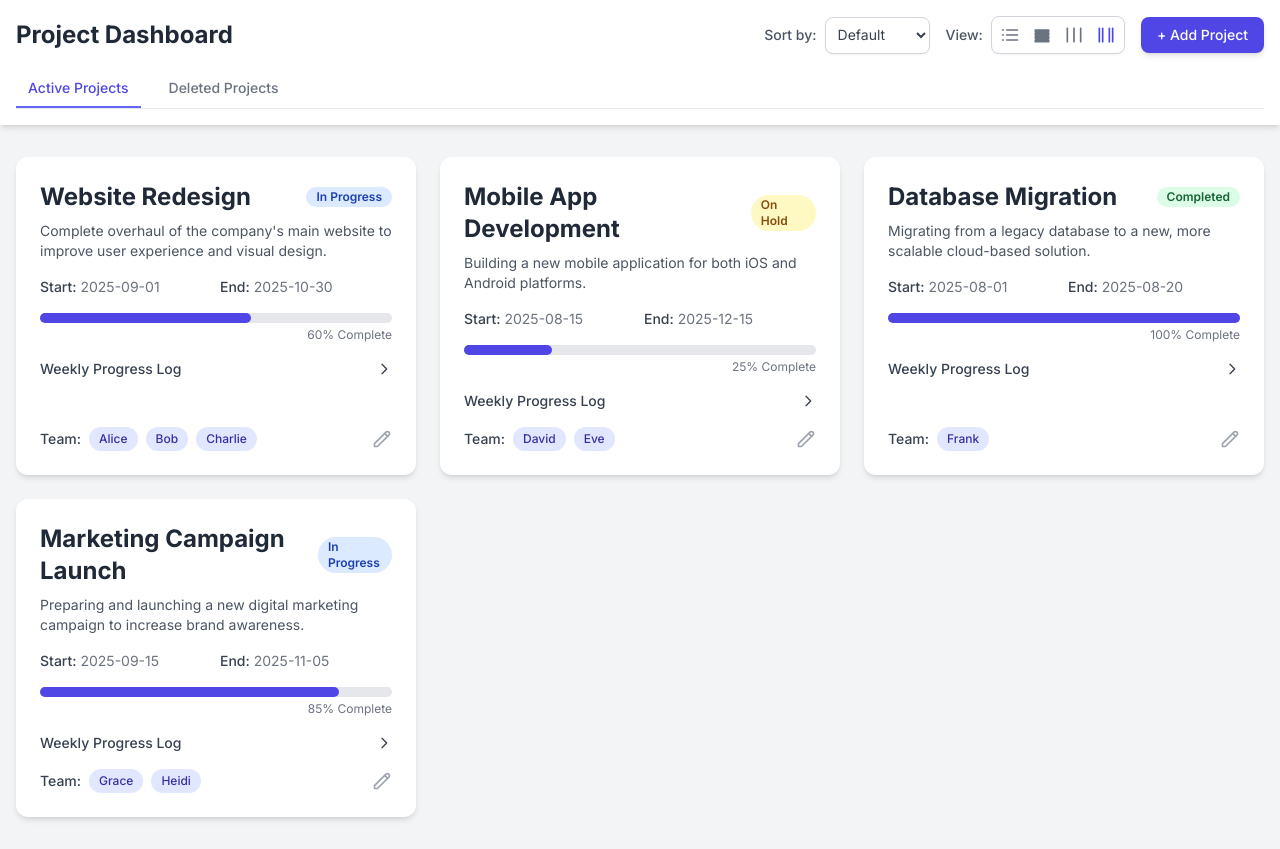
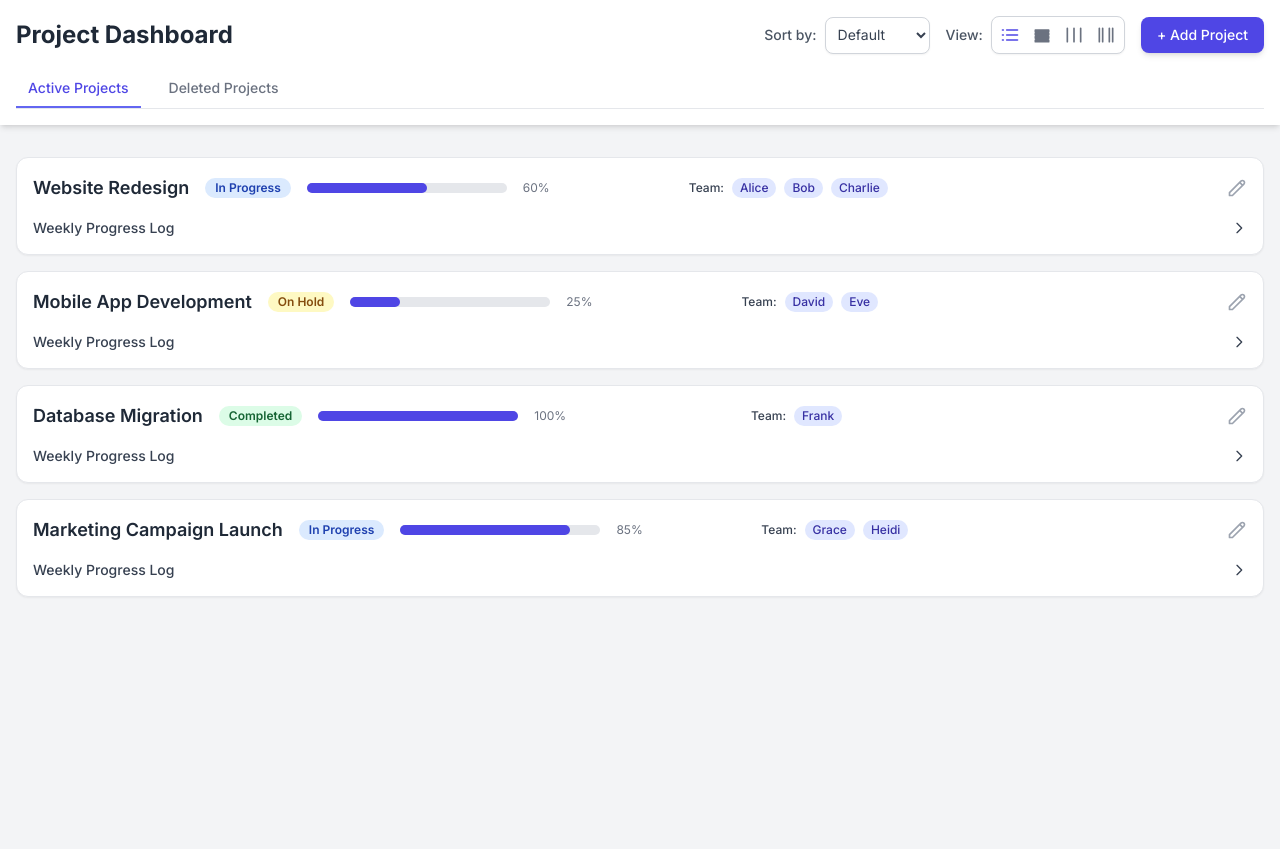
Before and after one commit to dindakerja/projectpo, a plain HTML site: page index.html in a window 1280 px wide. After the commit the page ends 800 px from the top, so only its background shows below. Drawn offline with nearby package versions, Linux system fonts and the light colour scheme.

Commit message:
Update index.html

```diff
--- a/index.html
+++ b/index.html
@@ -48,7 +48,7 @@
                     <div class="flex items-center space-x-2">
                         <label class="text-gray-600 font-medium text-sm">View:</label>
                         <div class="flex space-x-1 border border-gray-300 rounded-lg p-1 bg-white shadow-sm">
-                            <button id="view-list" class="p-1 rounded-md text-gray-500 hover:bg-gray-200 transition-colors duration-200">
+                            <button id="view-list" class="p-1 rounded-md text-indigo-600 hover:bg-gray-200 transition-colors duration-200">
                                 <svg xmlns="http://www.w3.org/2000/svg" class="h-5 w-5" viewBox="0 0 24 24" fill="none" stroke="currentColor" stroke-width="2" stroke-linecap="round" stroke-linejoin="round"><path d="M8 6h13M8 12h13M8 18h13M3 6h1v.01H3zM3 12h1v.01H3zM3 18h1v.01H3z"></path></svg>
                             </button>
                             <button id="view-1-col" class="p-1 rounded-md text-gray-500 hover:bg-gray-200 transition-colors duration-200">
@@ -57,7 +57,7 @@
                             <button id="view-2-col" class="p-1 rounded-md text-gray-500 hover:bg-gray-200 transition-colors duration-200">
                                 <svg xmlns="http://www.w3.org/2000/svg" class="h-5 w-5" viewBox="0 0 24 24" fill="none" stroke="currentColor" stroke-width="2" stroke-linecap="round" stroke-linejoin="round"><path d="M12 20V4M4 20V4M20 20V4"></path></svg>
                             </button>
-                            <button id="view-3-col" class="p-1 rounded-md text-indigo-600 hover:bg-gray-200 transition-colors duration-200">
+                            <button id="view-3-col" class="p-1 rounded-md text-gray-500 hover:bg-gray-200 transition-colors duration-200">
                                 <svg xmlns="http://www.w3.org/2000/svg" class="h-5 w-5" viewBox="0 0 24 24" fill="none" stroke="currentColor" stroke-width="2" stroke-linecap="round" stroke-linejoin="round"><path d="M8 20V4M16 20V4M4 20V4M20 20V4"></path></svg>
                             </button>
                         </div>
@@ -147,10 +147,22 @@
                 <!-- New Weekly Progress Section -->
                 <div id="weekly-progress-section" class="border-t pt-4 mt-4 hidden">
                     <h3 class="text-lg font-semibold text-gray-800 mb-2">Weekly Progress</h3>
-                    <div id="weekly-logs" class="space-y-4 mb-4">
+                    <details class="group">
+                        <summary class="flex justify-between items-center font-medium cursor-pointer text-gray-700 hover:text-indigo-600 transition-colors duration-200 text-sm">
+                            <span class="flex items-center space-x-2">
+                                <svg class="w-4 h-4" fill="currentColor" viewBox="0 0 20 20" xmlns="http://www.w3.org/2000/svg"><path d="M6 2a1 1 0 00-1 1v1H4a2 2 0 00-2 2v10a2 2 0 002 2h12a2 2 0 002-2V6a2 2 0 00-2-2h-1V3a1 1 0 10-2 0v1H7V3a1 1 0 00-1-1zm0 5a1 1 0 000 2h8a1 1 0 100-2H6z"></path></svg>
+                                <span>View all weekly logs</span>
+                            </span>
+                            <svg class="w-4 h-4 transition-transform transform group-open:rotate-90" fill="none" stroke="currentColor" viewBox="0 0 24 24" xmlns="http://www.w3.org/2000/svg">
+                                <path stroke-linecap="round" stroke-linejoin="round" stroke-width="2" d="M9 5l7 7-7 7"></path>
+                            </svg>
+                        </summary>
+                        <div id="weekly-logs" class="mt-4 space-y-4">
                             <!-- Existing logs will be displayed here -->
                         </div>
-                    <div>
+                    </details>
+
+                    <div class="mt-6">
                         <h4 class="text-md font-medium text-gray-700 mb-2">Add New Progress Log</h4>
                         <label for="weekly-plan" class="block text-sm font-medium text-gray-700">Plan for this week</label>
                         <textarea id="weekly-plan" rows="3" class="mt-1 block w-full px-3 py-2 border border-gray-300 rounded-md shadow-sm focus:outline-none focus:ring-indigo-500 focus:border-indigo-500"></textarea>
@@ -280,7 +292,7 @@
         let projectToDeleteIndex = null; // Stores the index of the project to be permanently deleted
         let currentPage = 'dashboard';
         let currentLayout = 'lg:grid-cols-3'; // Stores the current grid layout class
-        let currentView = 'grid'; // 'grid' or 'list'
+        let currentView = 'list'; // 'grid' or 'list'
 
         // Function to sort projects based on a given criteria
         function sortProjects(criteria) {
@@ -307,8 +319,9 @@
             };
 
             const row = document.createElement('div');
-            row.className = "bg-white p-4 rounded-xl shadow-sm border border-gray-200 flex items-center justify-between space-x-4";
+            row.className = "bg-white p-4 rounded-xl shadow-sm border border-gray-200 flex flex-col space-y-4";
             row.innerHTML = `
+                <div class="flex items-center justify-between space-x-4">
                     <div class="flex-grow flex items-center space-x-4">
                         <h3 class="font-semibold text-lg text-gray-800 min-w-[150px]">${project.name}</h3>
                         <div class="flex-grow flex items-center space-x-4">
@@ -332,6 +345,31 @@
                             <path stroke-linecap="round" stroke-linejoin="round" stroke-width="2" d="M15.232 5.232l3.536 3.536m-2.036-5.036a2.5 2.5 0 113.536 3.536L6.5 21.036H3v-3.572L16.732 3.732z"></path>
                         </svg>
                     </button>
+                </div>
+                <!-- New weekly progress dropdown for the list view -->
+                <details class="group mt-4">
+                    <summary class="flex justify-between items-center font-medium cursor-pointer text-gray-700 hover:text-indigo-600 transition-colors duration-200 text-sm">
+                        Weekly Progress Log
+                        <svg class="w-4 h-4 transition-transform transform group-open:rotate-90" fill="none" stroke="currentColor" viewBox="0 0 24 24" xmlns="http://www.w3.org/2000/svg">
+                            <path stroke-linecap="round" stroke-linejoin="round" stroke-width="2" d="M9 5l7 7-7 7"></path>
+                        </svg>
+                    </summary>
+                    <div class="mt-4 space-y-4 text-sm">
+                        ${project.weeklyProgress.length > 0 ?
+                            project.weeklyProgress.map((log, logIndex) => `
+                                <div class="bg-gray-100 p-4 rounded-lg flex justify-between items-start">
+                                    <div class="flex-grow">
+                                        <h4 class="font-semibold text-gray-800">Week of ${log.week}</h4>
+                                        <p class="mt-2 text-gray-700"><strong>Plan:</strong> ${log.plan}</p>
+                                        <p class="mt-1 text-gray-700"><strong>Update:</strong> ${log.update}</p>
+                                        <p class="mt-1 text-gray-700"><strong>Next Plan:</strong> ${log.nextWeekPlan}</p>
+                                    </div>
+                                </div>
+                            `).join('') :
+                            '<p class="text-gray-500">No weekly progress logs yet.</p>'
+                        }
+                    </div>
+                </details>
             `;
             return row;
         }
```
Lines whose indentation alone changed are shown as unchanged.
